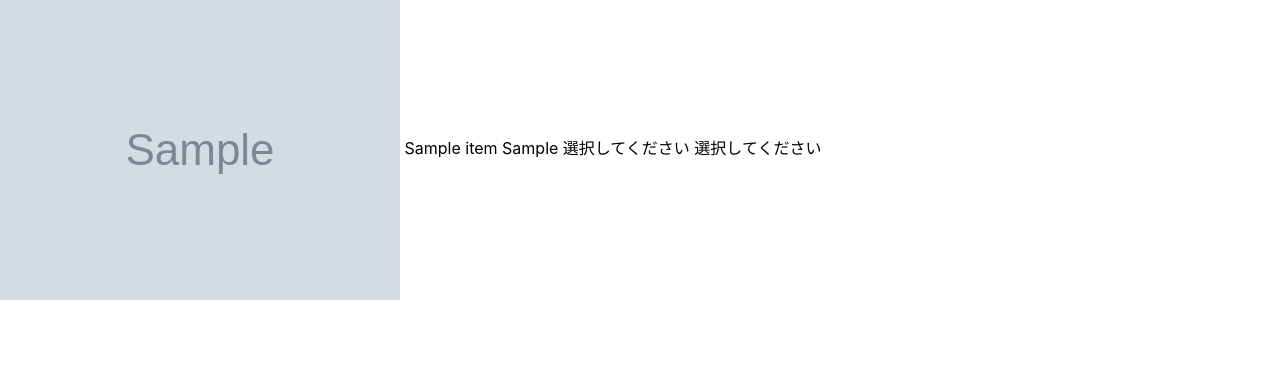
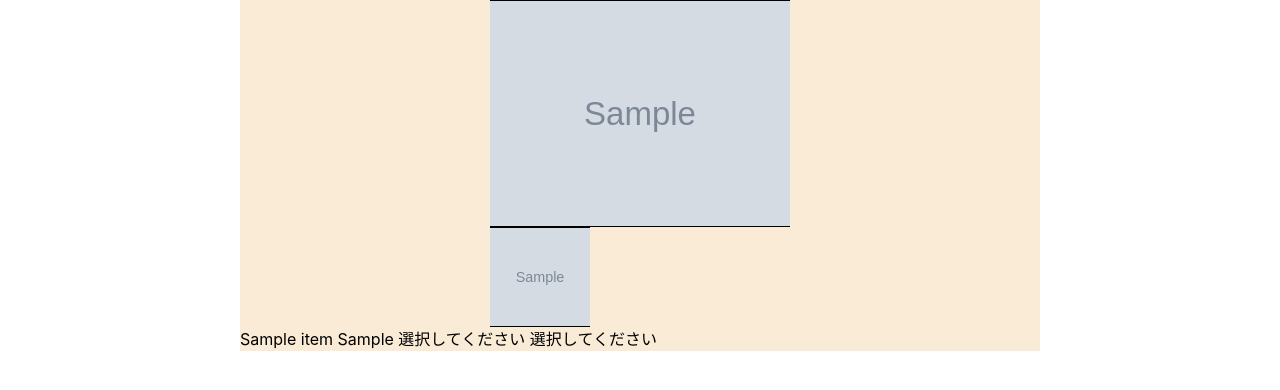
Before and after one commit to amaguri-star/cross_book, a Django app: page /item/1 in a window 1280 px wide. Shown: the part 56-446 px from the top of the page. Run offline with Django 3.2, Linux system fonts and the light colour scheme; tables that the repository leaves empty hold one stand-in row (values such as "Sample post"); grey boxes marked "Sample" are stand-in pictures; some libraries are stand-ins or nearby versions.

Commit message:
create image slider

```diff
--- a/cross_book/models.py
+++ b/cross_book/models.py
@@ -157,8 +157,8 @@ class Item(models.Model):
     shipping_day = models.IntegerField(verbose_name="発送までの日数", choices=DAYS, default=DAYS[0][0])
     at_created = models.DateTimeField(verbose_name="出品日", auto_created=True, null=True)
 
-    def __str__(self):
-        return f'{self.name} of {self.user.username}'
+    # def __str__(self):
+    #     return f'{self.name} of {self.user.username}'
 
 
 def get_image_filename(instance, filename):
--- a/cross_book/views.py
+++ b/cross_book/views.py
@@ -12,7 +12,7 @@ def home(request):
 
 
 def my_page(request, pk):
-    user = get_object_or_404(User, pk)
+    user = get_object_or_404(User, pk=pk)
     context = {'user': user}
     return render(request, 'cross_book/user_profile.html', context)
 
@@ -72,7 +72,7 @@ def sell_page(request):
             item.save()
             formset.save()
             messages.success(request, '商品を出品しました。')
-            return redirect(request, 'my_page', request.user.id)
+            return redirect('my_page', request.user.id)
     else:
         formset = image_form_set(
             queryset=Image.objects.none()
@@ -86,7 +86,8 @@ def item_detail(request, pk):
     user = request.user
     item = get_object_or_404(Item, pk=pk)
     item_images = item.image_set.all()
-    context = {'item': item, 'user': user, 'item_images': item_images}
+    thumbnail = item.image_set.all()[0]
+    context = {'item': item, 'user': user, 'item_images': item_images, 'thumbnail': thumbnail}
     return render(request, 'cross_book/item_detail.html', context)
 
 
--- a/static/css/main.css
+++ b/static/css/main.css
@@ -31,4 +31,64 @@ input, textarea, select {
     width: auto;
     height: auto;
     vertical-align: middle;
-}f
+}
+
+
+
+
+
+
+
+
+/*商品詳細ページ*/
+.heading-image .item-image {
+    display: block;
+    max-width: 300px;
+    max-height: 300px;
+}
+
+.select-image {
+    max-width: 100px;
+    max-height: 100px;
+}
+
+.item-detail-page {
+    width: 800px;
+    margin: 0 auto;
+    background-color: antiquewhite;
+}
+
+.item-image-part {
+    width: 300px;
+    margin: 0 auto;
+}
+
+.image-preview-zone {
+    display: flex;
+}
+
+.item-image-wrapper {
+    background-color: rgba(102, 102, 102, 0.2);
+    display: flex;
+    justify-content: center;
+    border: solid 1px black;
+
+}
+
+.image-preview-zone .item-image-wrapper {
+    width: 100px;
+    height: 100px;
+}
+
+.item-image {
+    margin: 0 auto;
+}
+
+.select-image {
+    opacity: .5;
+    cursor: pointer;
+}
+
+.active {
+    opacity: 1;
+}
--- a/templates/cross_book/item_detail.html
+++ b/templates/cross_book/item_detail.html
@@ -2,11 +2,48 @@
 {% load static %}
 {% block title %}商品詳細ページ{% endblock %}
 {% block content %}
+    <div class="item-detail-page">
+        <div class="item-detail-page-content">
+            <div class="item-image-part">
+                <div class="heading-image">
+                    <div class="item-image-wrapper">
+                        <img src="{{ thumbnail.image.url }}" id="featured" class="item-image">
+                    </div>
+                </div>
+                <div class="image-preview-zone">
                     {% for item_image in item_images %}
-        <img src="{{ item_image.image.url }}" alt="">
+                        {% if forloop.counter == 1 %}
+                            <div class="item-image-wrapper">
+                                <img src="{{ thumbnail.image.url }}" class="item-image select-image active">
+                            </div>
+                        {% else %}
+                            <div class="item-image-wrapper">
+                                <img src="{{ item_image.image.url }}" class="item-image select-image">
+                            </div>
+                        {% endif %}
                     {% endfor %}
+                </div>
+            </div>
+
             {{ item.name }}
             {{ item.explanation }}
             {{ item.get_shipping_area_display }}
             {{ item.get_shipping_day_display }}
+        </div>
+    </div>
 {% endblock %}
+{% block script %}
+    <script>
+        let selectImage = document.getElementsByClassName('select-image')
+        let activeImage = document.getElementsByClassName('active')
+        for (var i = 0; i < selectImage.length; i++) {
+            selectImage[i].addEventListener('click', function () {
+                if (activeImage.length > 0) {
+                    activeImage[0].classList.remove('active')
+                }
+                this.classList.add('active')
+                document.getElementById('featured').src = this.src
+            })
+        }
+    </script>
+{% endblock %}
--- a/templates/shared/navbar.html
+++ b/templates/shared/navbar.html
@@ -29,9 +29,11 @@
                     {% endif %}
                 </div>
             </li>
+        {% if request.user.authenticated %}
             <li class="nav-item">
                 <a class="nav-link" href="{% url 'my_page' request.user.id %}">{{ request.user.username }}</a>
             </li>
+        {% endif %}
         </ul>
         <form class="form-inline my-2 my-lg-0">
             <input class="form-control mr-sm-2" type="search" placeholder="Search" aria-label="Search">
```
Lines whose indentation alone changed are shown as unchanged.
